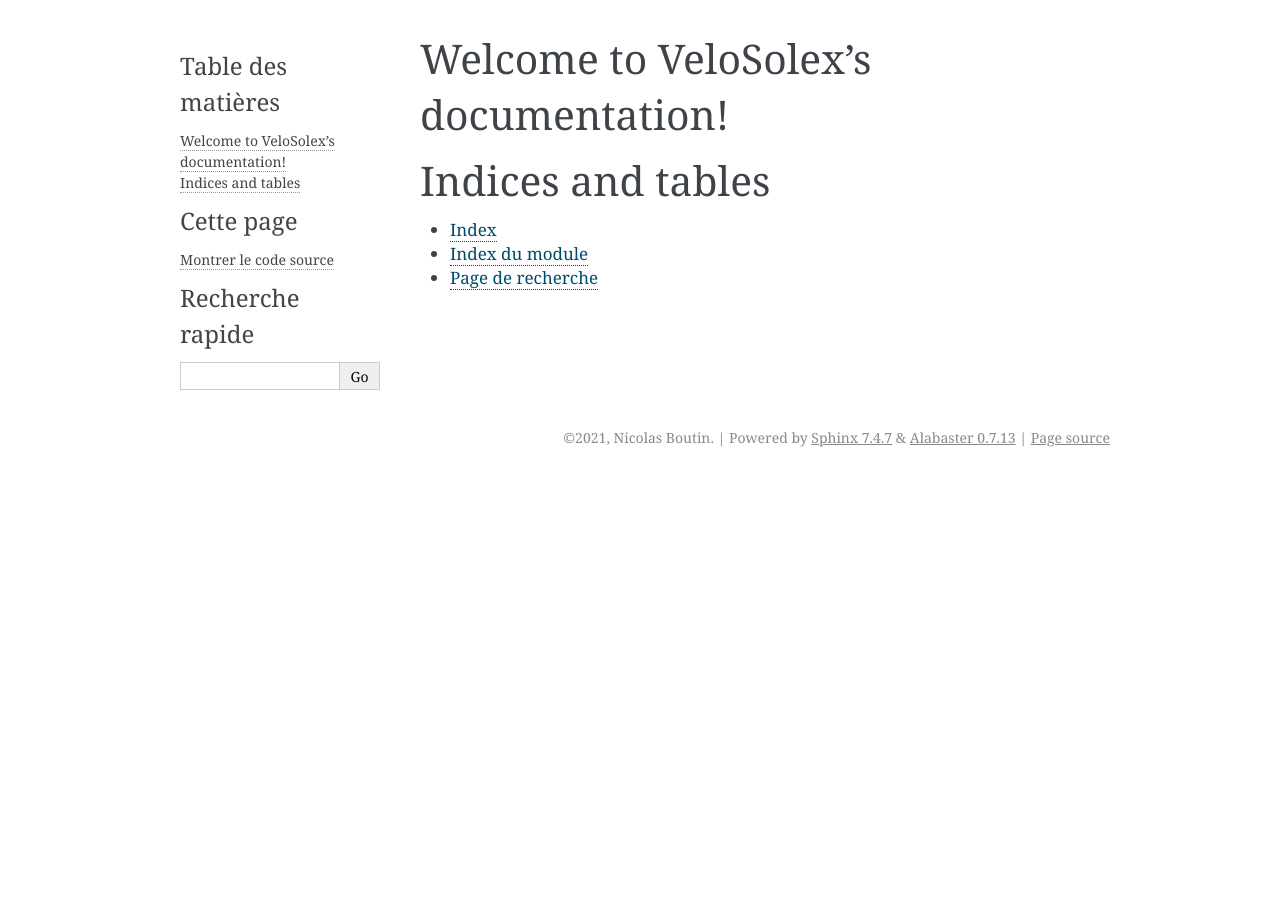
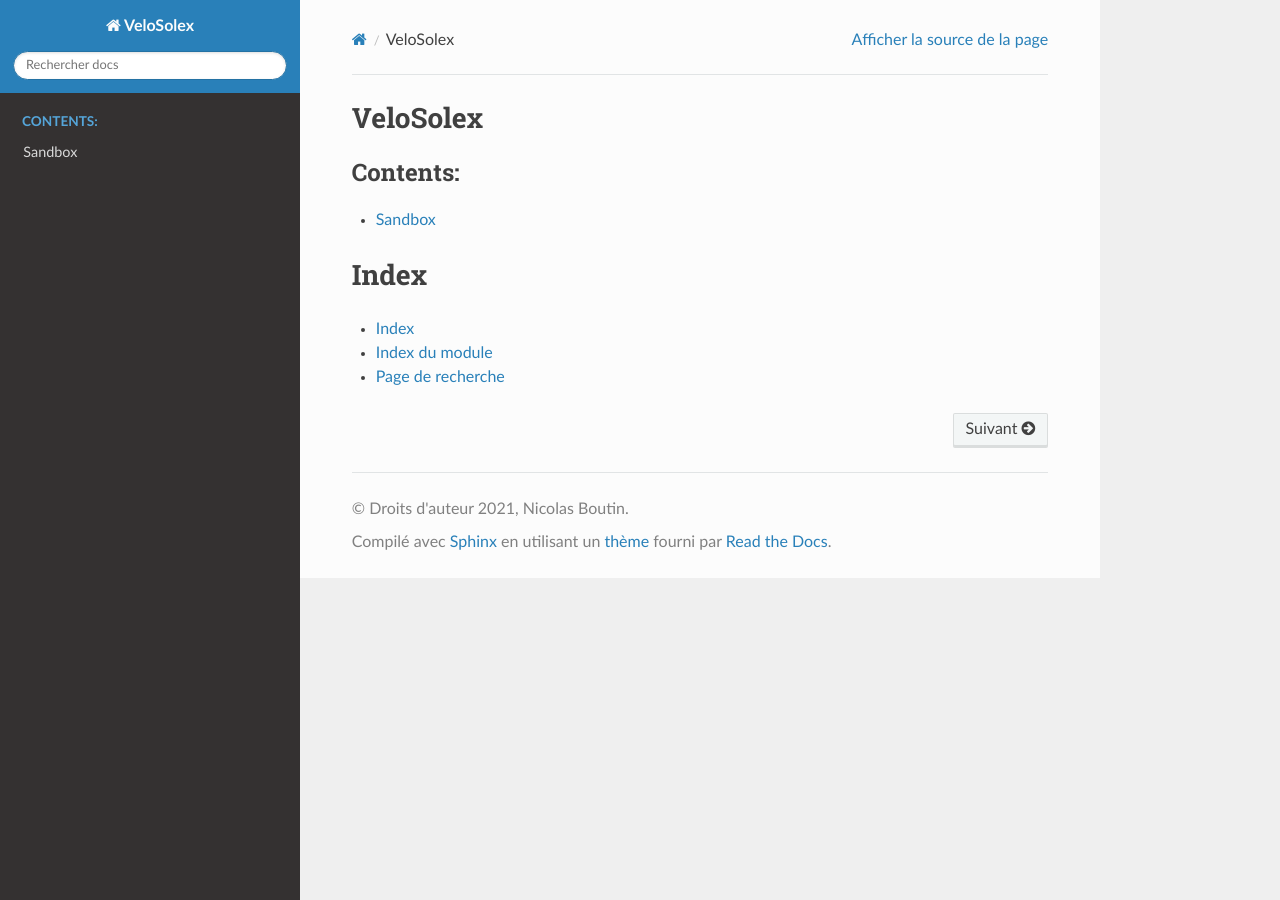
Before and after one commit to nboutin/velosolex, a Sphinx documentation site: the page built from docs/index.rst, in a window 1280 px wide. Built offline with Sphinx 7.4.7 and the Read the Docs theme 2.0.0, drawn with Linux system fonts in a browser that asks for light colours.

````diff
--- a/docs/conf.py
+++ b/docs/conf.py
@@ -14,6 +14,7 @@
 # import sys
 # sys.path.insert(0, os.path.abspath('.'))
 
+import sphinx_rtd_theme
 
 # -- Project information -----------------------------------------------------
 
@@ -30,8 +31,7 @@ release = '0.1.0'
 # Add any Sphinx extension module names here, as strings. They can be
 # extensions coming with Sphinx (named 'sphinx.ext.*') or your custom
 # ones.
-extensions = [
-]
+extensions = ['myst_parser', 'sphinx_rtd_theme']
 
 # Add any paths that contain templates here, relative to this directory.
 templates_path = ['_templates']
@@ -54,7 +54,7 @@ exclude_patterns = ['_build', 'Thumbs.db', '.DS_Store']
 # The theme to use for HTML and HTML Help pages.  See the documentation for
 # a list of builtin themes.
 #
-html_theme = 'alabaster'
+html_theme = 'sphinx_rtd_theme'
 
 # Add any paths that contain custom static files (such as style sheets) here,
 # relative to this directory. They are copied after the builtin static files,
--- a/docs/index.rst
+++ b/docs/index.rst
@@ -3,17 +3,18 @@
    You can adapt this file completely to your liking, but it should at least
    contain the root `toctree` directive.
 
-Welcome to VeloSolex's documentation!
-=====================================
+VeloSolex
+=========
 
 .. toctree::
    :maxdepth: 2
    :caption: Contents:
 
+   sandbox.md
 
 
-Indices and tables
-==================
+Index
+=====
 
 * :ref:`genindex`
 * :ref:`modindex`
--- /dev/null
+++ b/docs/requirements.txt
@@ -0,0 +1,2 @@
+myst_parser
+sphinx_rtd_theme
--- /dev/null
+++ b/docs/sandbox.md
@@ -0,0 +1,9 @@
+# Sandbox
+
+Example de **texte en gras**.
+
+```{admonition} Titre
+:class: warning
+
+Contenu
+```
````
Also changed, not shown: README.md (+15 -0 lines), .readthedocs.yaml (added), 1 other file.
